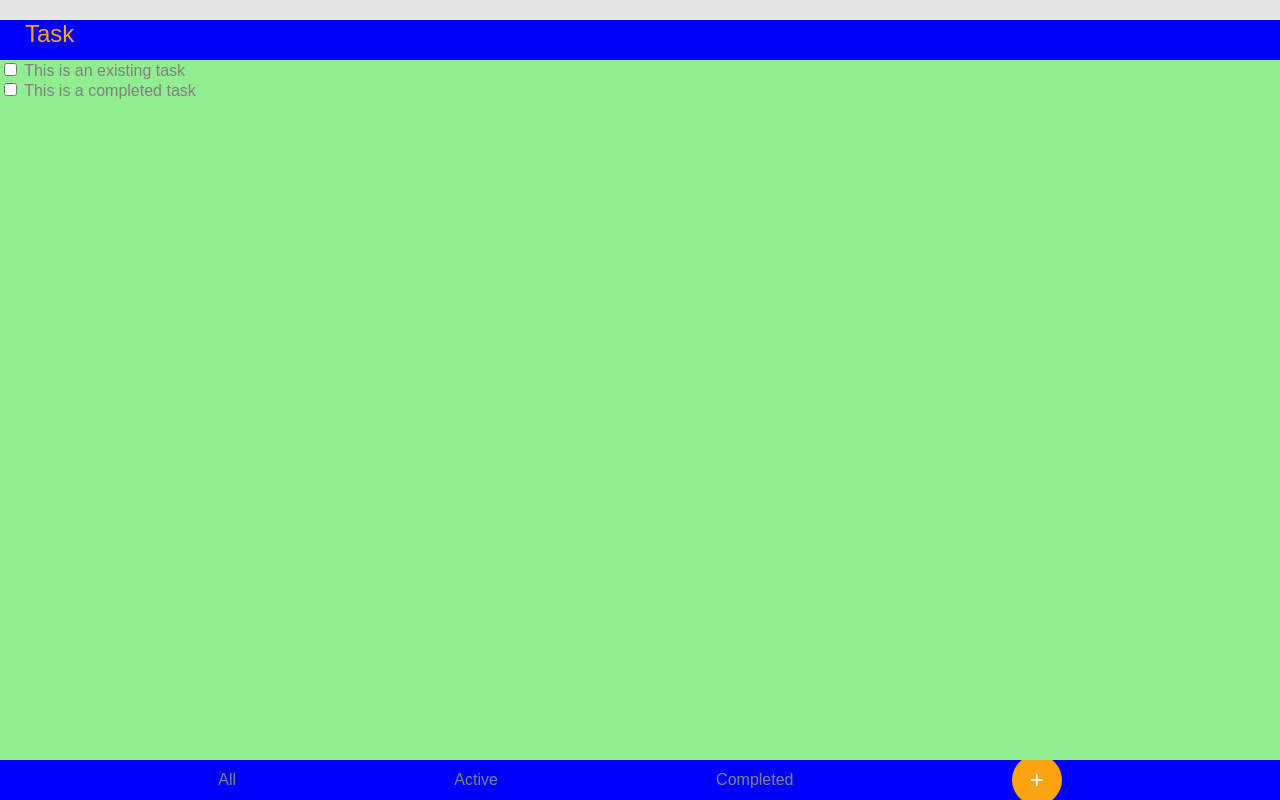
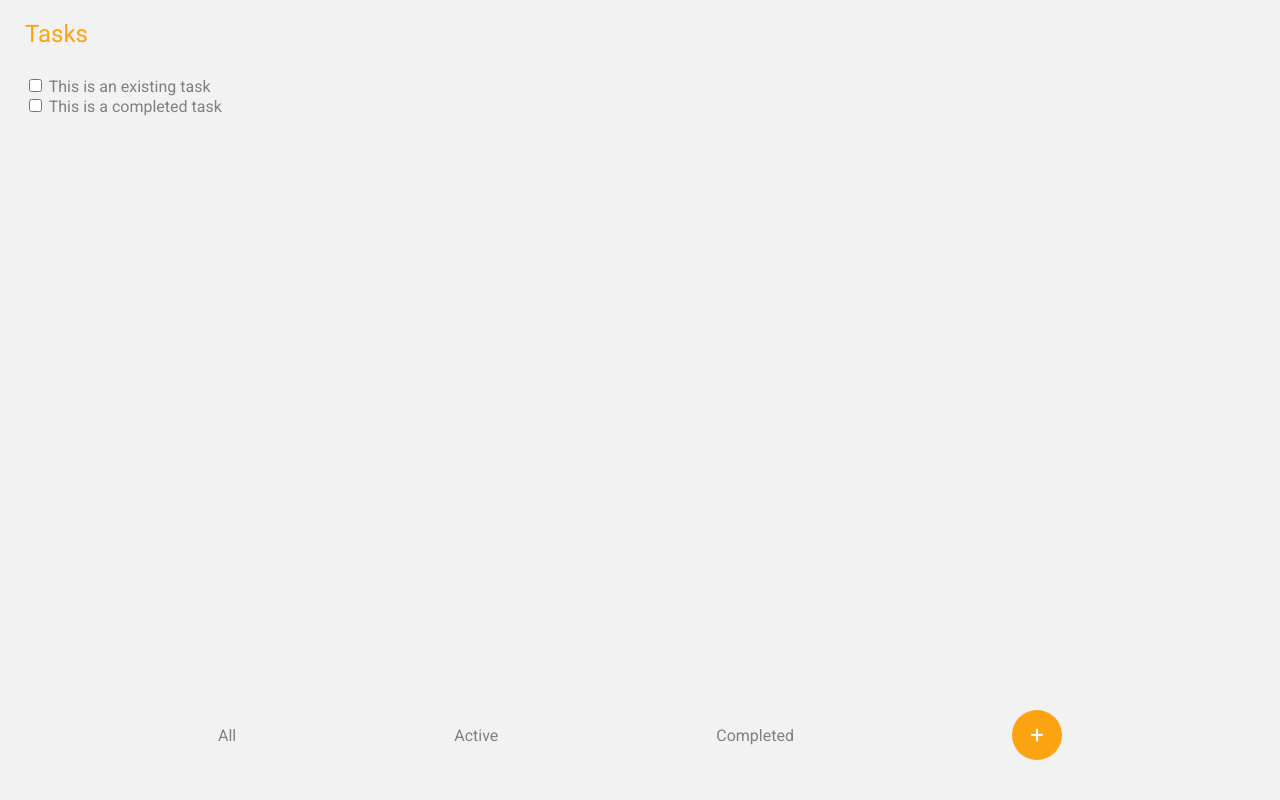
Before and after one commit to AnthonyMai14/todo_app, a PHP site: page / in a window 1280 px wide. Run offline with PHP 8.4, Linux system fonts and the light colour scheme.

Commit message:
Adjust nav to display in proper margin

```diff
--- a/default/css/style.css
+++ b/default/css/style.css
@@ -1,7 +1,8 @@
-@import url('https://fonts.googleapis.com/css?family=Roboto|Montserrat');
+@import url('https://fonts.googleapis.com/css2?family=Montserrat&family=Roboto&display=swap');
 *{
-    font-family: 'Arial', sans-serif;
+    font-family: 'Roboto', sans-serif;
     color: grey;
+
 }
 *, *:before, *:after {
     -webkit-box-sizing: inherit;
@@ -12,10 +13,10 @@ a {
     text-decoration: none;
 }
 body {
-    min-height: 100%;
+    min-height: 95%;
     min-width: 100%;
     margin: 0;
-    background-color: #e5e5e5;
+    background-color: rgb(128,128,128,0.1);
     display: flex;
     flex-direction: column;
 }
@@ -29,11 +30,13 @@ header {
     height: 40px;
     margin: 20px 0 0;
     overflow: hidden;
-    background-color: blue;
     color: #fca311;
     font-size: x-large;
     padding: 0 25px;
     vertical-align: middle;
+}
+header, main {
+    padding: 0 25px;
 }
 html {
     -webkit-box-sizing: border-box;
@@ -54,7 +57,6 @@ main {
     order: 0;
     flex: 1; /* takes the remaining height of the "container" div */
     overflow: auto; /* to scroll just the "main" div */
-    background: lightgreen;
 }
 nav {
     /*put nav at bottom of page*/
@@ -63,12 +65,11 @@ nav {
     overflow: hidden;
     /*set dimension to match page*/
     min-width: 100vw;
-    height: 40px;
+    height: 50px;
     /*evenly space out items*/
     display: flex;
     align-items: center;
     justify-content: space-evenly;
-    background-color: blue;
 }
 #btn-add_task {
     background-color: #fca311;
--- a/default/js/script.js
+++ b/default/js/script.js
@@ -1,3 +1,6 @@
 $(function() {
-
+    $('#btn-add_task').click(
+        $('p').after(
+            $('<input type="text" value=test'));
+    );
 });
--- a/index.html
+++ b/index.html
@@ -5,6 +5,7 @@
     <meta charset="UTF-8">
     <meta http-equiv="X-UA-Compatible" content="IE=edge">
     <meta name="viewport" content="width=device-width, initial-scale=1, shrink-to-fit=no">
+    <link rel="stylesheet" href="https://cdnjs.cloudflare.com/ajax/libs/font-awesome/4.7.0/css/font-awesome.min.css">
     <link rel="stylesheet" href="default/css/style.css">
 
     <meta name="description" content="Personal Website">
@@ -20,9 +21,10 @@
         <a href="#">Completed</a>
         <button id="btn-add_task">+</button>
     </nav>
-    <header>Task</header>
+    <header>Tasks</header>
     <main>
-        <section class="task" id="list">
+        <section class="task" id="section-all">
+            <p></p>
             <input type="checkbox" id="exist" name="exist" value="exist">
             <label for="exist">This is an existing task</label><br>
             <input type="checkbox" id="complete" name="complete" value="complete">
```
